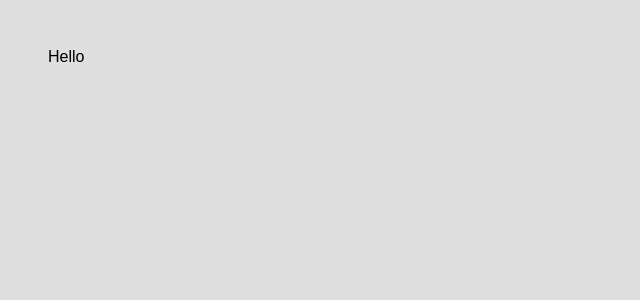
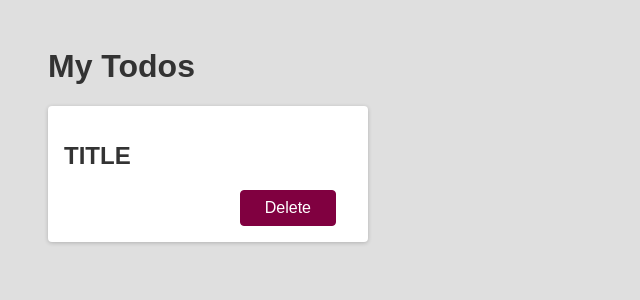
Before and after one commit to mendelssohnbach/react-scrach-20210513, a JavaScript app: page / in a window 1280 px wide. Shown: the top 300 px of the page, without its empty margins (0-640 px from the left). Built offline with nearby package versions, Linux system fonts and the light colour scheme.

Commit message:
スタイル適用 card,btn

```diff
--- a/src/App.js
+++ b/src/App.js
@@ -1,7 +1,15 @@
+import './index.css';
+
 const App = () => {
   return (
     <div>
-      <p>Hello</p>
+      <h1>My Todos</h1>
+      <div className="card">
+        <h2>TITLE</h2>
+        <div className="actions">
+          <button className="btn">Delete</button>
+        </div>
+      </div>
     </div>
   );
 };
```
